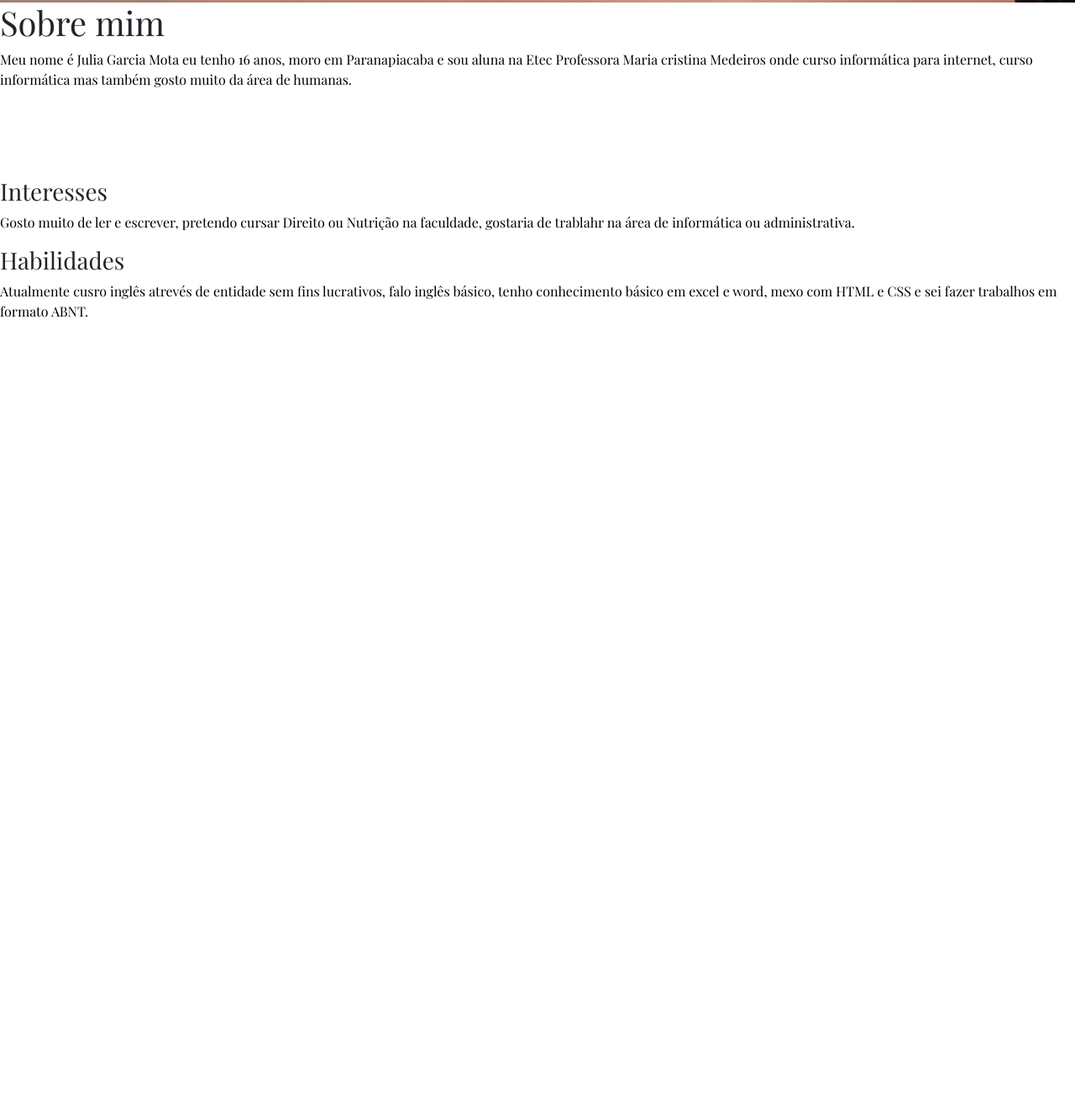
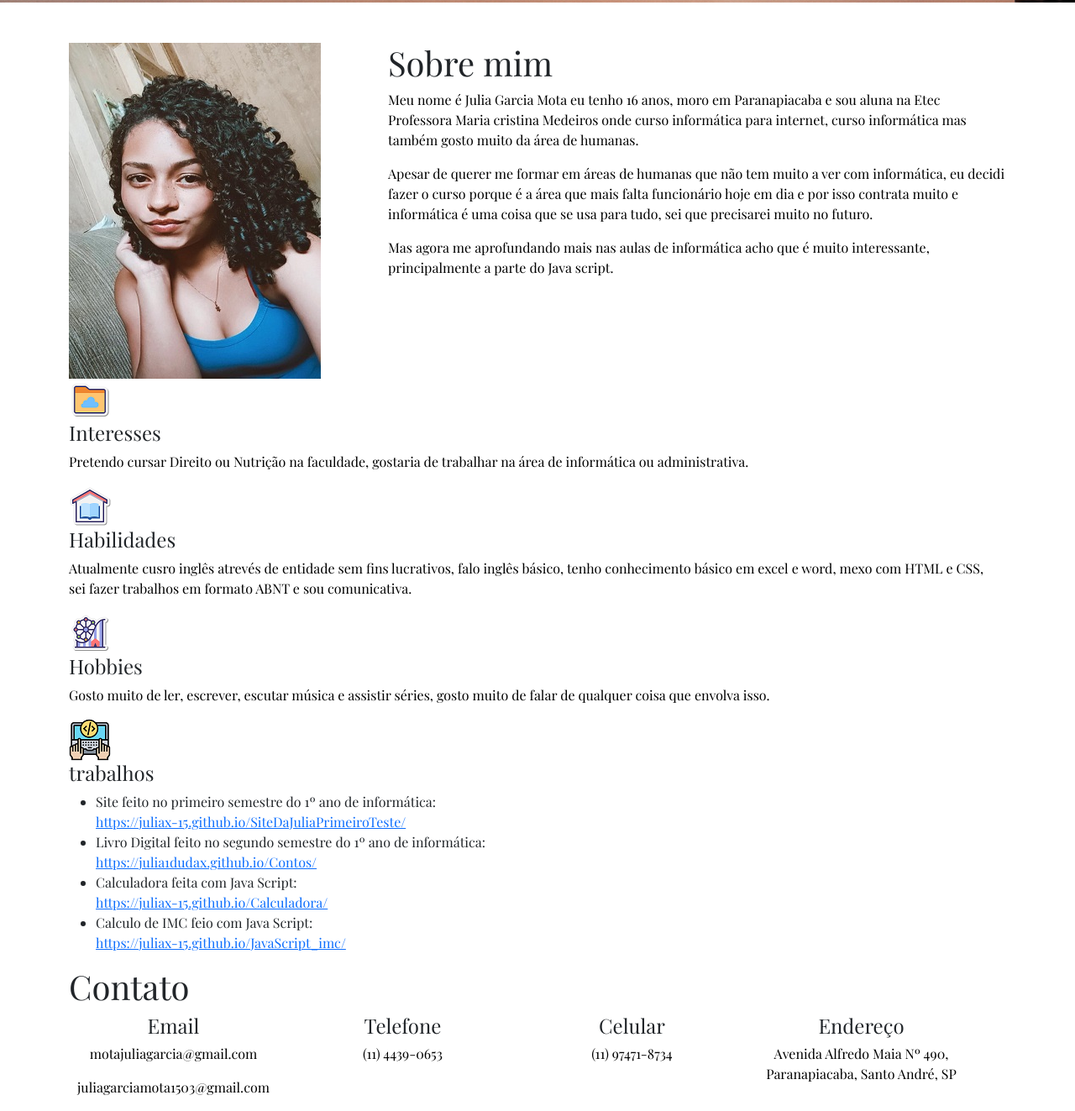
Before and after one commit to Juliax-15/ProjetoJulia, a plain HTML site: page index.html in a window 1280 px wide. Shown: the part 898-2221 px from the top of the page at 84% size. Before the commit the page ends 1297 px from the top, so only its background shows below. Drawn offline with nearby package versions, Linux system fonts and the light colour scheme.

Commit message:
Add files via upload

```diff
--- a/css/estilo.css
+++ b/css/estilo.css
@@ -5,3 +5,18 @@
 .gradiente{
 	background-image: linear-gradient (to right, white)
 }
+.imgsobre{
+width: 50px;
+}
+
+.imgsobre:hover{
+	transform: rotate(360deg);
+	transition: 2s;
+	}
+
+	.rodapé{
+		position:
+		  bottom: 0;
+		right: 0;
+		left: 0;
+	  }
--- a/index.html
+++ b/index.html
@@ -1,12 +1,14 @@
 <!doctype html>
 <html lang="pt-br">
+
 <head>
   <!-- Required meta tags -->
   <meta charset="utf-8">
   <meta name="viewport" content="width=device-width, initial-scale=1">
 
   <!-- Bootstrap CSS -->
-    <link href="https://cdn.jsdelivr.net/npm/bootstrap@5.1.3/dist/css/bootstrap.min.css" rel="stylesheet" integrity="sha384-1BmE4kWBq78iYhFldvKuhfTAU6auU8tT94WrHftjDbrCEXSU1oBoqyl2QvZ6jIW3" crossorigin="anonymous">
+  <link href="https://cdn.jsdelivr.net/npm/bootstrap@5.1.3/dist/css/bootstrap.min.css" rel="stylesheet"
+    integrity="sha384-1BmE4kWBq78iYhFldvKuhfTAU6auU8tT94WrHftjDbrCEXSU1oBoqyl2QvZ6jIW3" crossorigin="anonymous">
   <link rel="stylesheet" type="text/css" href="css/bootstrap-grid.css">
   <link rel="stylesheet" type="text/css" href="css/bootstrap-reboot.css">
   <link rel="stylesheet" type="text/css" href="css/bootstrap.css">
@@ -14,16 +16,19 @@
   <link rel="preconnect" href="https://fonts.googleapis.com">
   <link rel="preconnect" href="https://fonts.gstatic.com" crossorigin>
   <link href="https://fonts.googleapis.com/css2?family=Playfair+Display&display=swap" rel="stylesheet">
+  <link rel="icon" type="image/png" size="32x32"href="img/favicon.jpg">
 
   <title>Curriculum</title>
 </head>
+
 <body class="gradiente">
   <nav class="navbar fixed-top navbar-expand-lg navbar-light bg-dark">
     <div class="container-fluid">
       <a class="navbar-brand" href="#">
         <img src="img/Logo.png" alt="" width="60" height="50">
       </a>
-            <button class="navbar-toggler" type="button" data-bs-toggle="collapse" data-bs-target="#navbarSupportedContent" aria-controls="navbarSupportedContent" aria-expanded="false" aria-label="Toggle navigation">
+      <button class="navbar-toggler" type="button" data-bs-toggle="collapse" data-bs-target="#navbarSupportedContent"
+        aria-controls="navbarSupportedContent" aria-expanded="false" aria-label="Toggle navigation">
         <span class="navbar-toggler-icon"></span>
       </button>
       <div class="collapse navbar-collapse justify-content-end" id="navbarSupportedContent">
@@ -32,12 +37,14 @@
             <a class="nav-link active" aria-current="page" href="#">Introdução</a>
           </li>
           <li class="nav-item">
-                <a class="nav-link" href="#">Sobre Mim</a>
+            <a class="nav-link" href="#Sobre Mim">Sobre Mim</a>
           </li>
           <li class="nav-item">
-                <a class="nav-link" href="#">Contato</a>
+            <a class="nav-link" href="#trabalhos">Trabalhos</a>
           </li>
-
+          <li class="nav-item">
+            <a class="nav-link" href="#Contato">Contato</a>
+          </li>>
         </ul>
 
       </div>
@@ -47,9 +54,12 @@
   <br>
   <div id="carouselExampleCaptions" class="carousel slide" data-bs-ride="carousel">
     <div class="carousel-indicators">
-    <button type="button" data-bs-target="#carouselExampleCaptions" data-bs-slide-to="0" class="active" aria-current="true" aria-label="Slide 1"></button>
-    <button type="button" data-bs-target="#carouselExampleCaptions" data-bs-slide-to="1" aria-label="Slide 2"></button>
-    <button type="button" data-bs-target="#carouselExampleCaptions" data-bs-slide-to="2" aria-label="Slide 3"></button>
+      <button type="button" data-bs-target="#carouselExampleCaptions" data-bs-slide-to="0" class="active"
+        aria-current="true" aria-label="Slide 1"></button>
+      <button type="button" data-bs-target="#carouselExampleCaptions" data-bs-slide-to="1"
+        aria-label="Slide 2"></button>
+      <button type="button" data-bs-target="#carouselExampleCaptions" data-bs-slide-to="2"
+        aria-label="Slide 3"></button>
     </div>
     <div class="carousel-inner">
       <div class="carousel-item active">
@@ -63,14 +73,16 @@
         <img src="img/Imagem2.jpg" class="d-block w-100" alt="...">
         <div class="carousel-caption d-none d-md-block">
           <h5>Habilidades</h5>
-        <p>Estou cursando Inglês e atualmente falo inglês básico, tenho curso intermediário de excel e sei fazer trabalhos em formato ABNT.</p>
+          <p>Estou cursando Inglês e atualmente falo inglês básico, tenho curso intermediário de excel e sei fazer
+            trabalhos em formato ABNT.</p>
         </div>
       </div>
       <div class="carousel-item">
         <img src="img/imagem3.png" class="d-block w-100" alt="...">
         <div class="carousel-caption d-none d-md-block">
-        <h5 >Hobbies</h5>
-        <p>Apesar de cursar informática eu sou muito de humanas e gosto muito de ler, romance, fantasia, averntura.</p>
+          <h5>Hobbies</h5>
+          <p>Apesar de cursar informática eu sou muito de humanas e gosto muito de ler, romance, fantasia, averntura.
+          </p>
         </div>
       </div>
     </div>
@@ -83,33 +95,105 @@
       <span class="visually-hidden">Next</span>
     </button>
   </div>
- <div class="sessao">
+  <br>
+  <br>
+  <div class="container">
+    <div>
+      <div class="row">
+        <div class="col-md-4 borda_foto">
+          <img src="img/eu.jpg">
+        </div>
+        <div class="col-md-8">
           <h1>Sobre mim</h1>
           <p>
-      Meu nome é Julia Garcia Mota eu tenho 16 anos, moro em Paranapiacaba e sou aluna na Etec Professora Maria cristina Medeiros onde curso informática para internet, curso informática mas também gosto muito da área de humanas.
+            Meu nome é Julia Garcia Mota eu tenho 16 anos, moro em Paranapiacaba e sou aluna na Etec Professora Maria
+            cristina Medeiros onde curso informática para internet, curso informática mas também gosto muito da área de
+            humanas.
+          </p>
+          <p>
+            Apesar de querer me formar em áreas de humanas que não tem muito a ver com informática, eu decidi fazer o
+            curso porque é a área que mais falta funcionário hoje em dia e por isso contrata muito e informática é uma
+            coisa que se usa para tudo, sei que precisarei muito no futuro.
+          </p>
+          <p>
+            Mas agora me aprofundando mais nas aulas de informática acho que é muito interessante, principalmente a
+            parte do Java script.
           </p>
         </div>
- <div>
-   <h3> Interesses </h3>
+          <div class="row">
+            <div >
+              <img class="imgsobre" src="img/pasta.png">
+              <h4> Interesses </h4>
               <p>
-       Gosto muito de ler e escrever, pretendo cursar Direito ou Nutrição na faculdade, gostaria de trablahr na área de informática ou administrativa.
+                Pretendo cursar Direito ou Nutrição na faculdade, gostaria de trabalhar na área de informática ou
+                administrativa.
               </p>
             </div>
- <div>
-   <h3> Habilidades </h3>
+            <div >
+              <img class="imgsobre" src="img/livro.png">
+              <h4> Habilidades </h4>
               <p>
-       Atualmente cusro inglês atrevés de entidade sem fins lucrativos, falo inglês básico, tenho conhecimento básico em excel e word, mexo com HTML e CSS e  sei fazer trabalhos em formato ABNT.
+                Atualmente cusro inglês atrevés de entidade sem fins lucrativos, falo inglês básico, tenho conhecimento
+                básico em excel e word, mexo com HTML e CSS, sei fazer trabalhos em formato ABNT e sou comunicativa.
               </p>
             </div>
-    <!-- Optional JavaScript; choose one of the two! -->
+            <div >
+              <img class="imgsobre" src="img/parque.png">
+              <h4> Hobbies </h4>
+              <p>
+                Gosto muito de ler, escrever, escutar música e assistir séries, gosto muito de falar de qualquer coisa que
+                envolva isso.
+              </p>
+            </div>
+            <div >
+              <img class="imgsobre" src="img/codificacao.png">
+              <h4> trabalhos </h4>
+              <ul>
+                <li>Site feito no primeiro semestre do 1º ano de informática:</li>
+                <a href="https://juliax-15.github.io/SiteDaJuliaPrimeiroTeste/">https://juliax-15.github.io/SiteDaJuliaPrimeiroTeste/</a>
+                <li>Livro Digital feito no segundo semestre do 1º ano de informática:</li>
+                <a href="https://julia1dudax.github.io/Contos/">https://julia1dudax.github.io/Contos/</a>
+                <li>Calculadora feita com Java Script:</li>
+                <a href="https://juliax-15.github.io/Calculadora/">https://juliax-15.github.io/Calculadora/</a>
+                <li>Calculo de IMC feio com Java Script:</li>
+                <a href="https://juliax-15.github.io/JavaScript_imc/">https://juliax-15.github.io/JavaScript_imc/</a>
+              </ul>
+            </div>
+          <h1>Contato</h1>
+        <div class="row">
+          <div class="col-md-3 text-center titulo">
+              <h4>Email</h4>
+              <p>motajuliagarcia@gmail.com</p>
+              <p>juliagarciamota1503@gmail.com</p>
+            </div>
+
+            <div class="col-md-3 text-center titulo">
+              <h4>Telefone</h4>
+              <p>(11) 4439-0653</p>
+            </div>
+            <div class="col-md-3 text-center titulo">
+             <h4>Celular</h4>
+             <p>(11) 97471-8734</p>
+            </div>
+            <div class="col-md-3 text-center titulo">
+              <h4>Endereço</h4>
+              <p>Avenida Alfredo Maia Nº 490, Paranapiacaba, Santo André, SP</p>
+             </div>
+          </div>
+        </div>
+      </div> <!-- Optional JavaScript; choose one of the two! -->
 
       <!-- Option 1: Bootstrap Bundle with Popper -->
-    <script src="https://cdn.jsdelivr.net/npm/bootstrap@5.1.3/dist/js/bootstrap.bundle.min.js" integrity="sha384-ka7Sk0Gln4gmtz2MlQnikT1wXgYsOg+OMhuP+IlRH9sENBO0LRn5q+8nbTov4+1p" crossorigin="anonymous"></script>
+      <script src="https://cdn.jsdelivr.net/npm/bootstrap@5.1.3/dist/js/bootstrap.bundle.min.js"
+        integrity="sha384-ka7Sk0Gln4gmtz2MlQnikT1wXgYsOg+OMhuP+IlRH9sENBO0LRn5q+8nbTov4+1p"
+        crossorigin="anonymous"></script>
 
       <!-- Option 2: Separate Popper and Bootstrap JS -->
       <!--
     <script src="https://cdn.jsdelivr.net/npm/@popperjs/core@2.10.2/dist/umd/popper.min.js" integrity="sha384-7+zCNj/IqJ95wo16oMtfsKbZ9ccEh31eOz1HGyDuCQ6wgnyJNSYdrPa03rtR1zdB" crossorigin="anonymous"></script>
     <script src="https://cdn.jsdelivr.net/npm/bootstrap@5.1.3/dist/js/bootstrap.min.js" integrity="sha384-QJHtvGhmr9XOIpI6YVutG+2QOK9T+ZnN4kzFN1RtK3zEFEIsxhlmWl5/YESvpZ13" crossorigin="anonymous"></script>
     -->
+
 </body>
+
 </html>
```
Also changed, not shown: img/codificacao.png (added), img/eu.jpg (added), img/favicon.jpg (added), img/livro.png (added), img/parque.png (added), img/pasta.png (added). Lines whose indentation alone changed are shown as unchanged.
